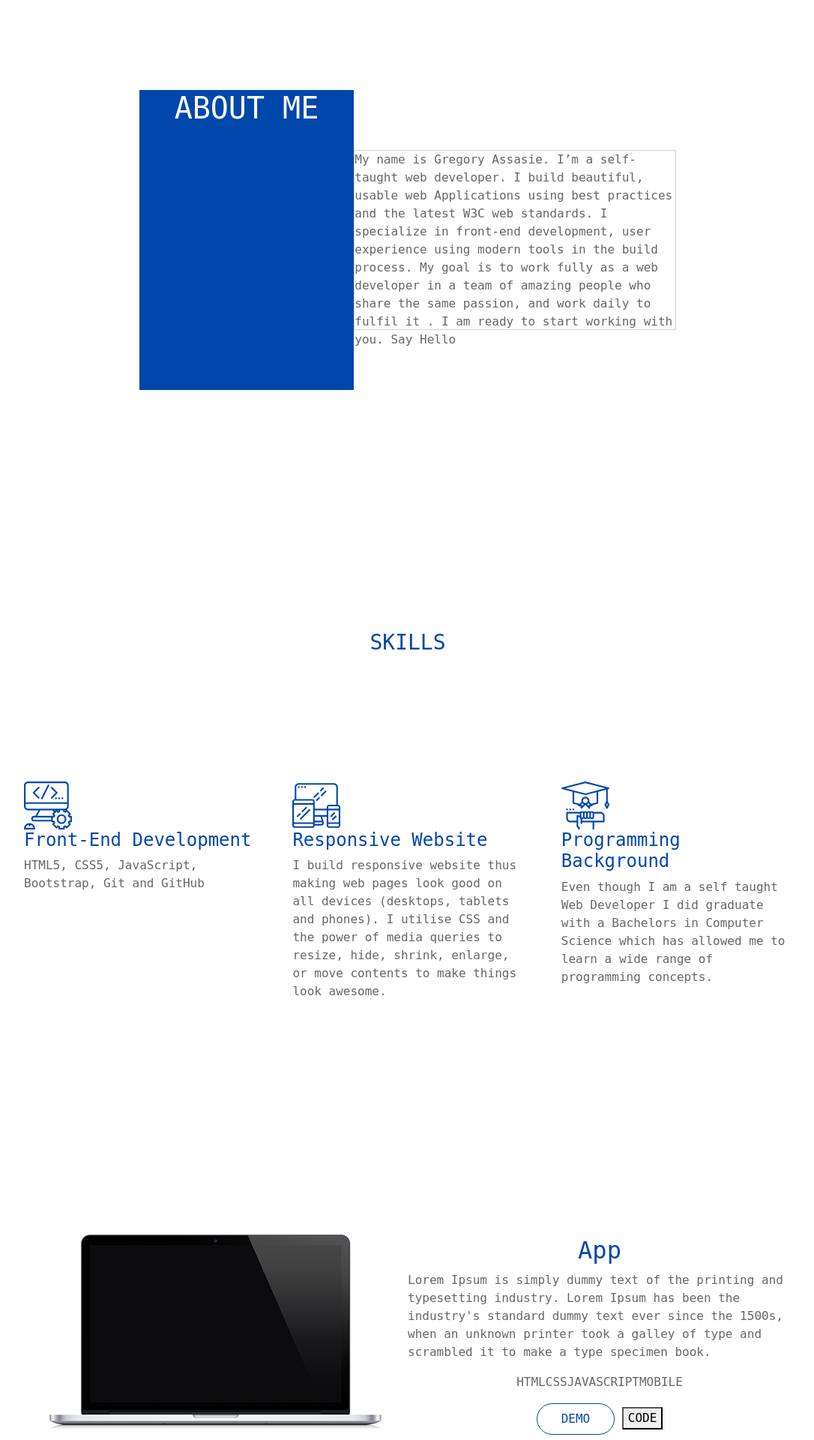
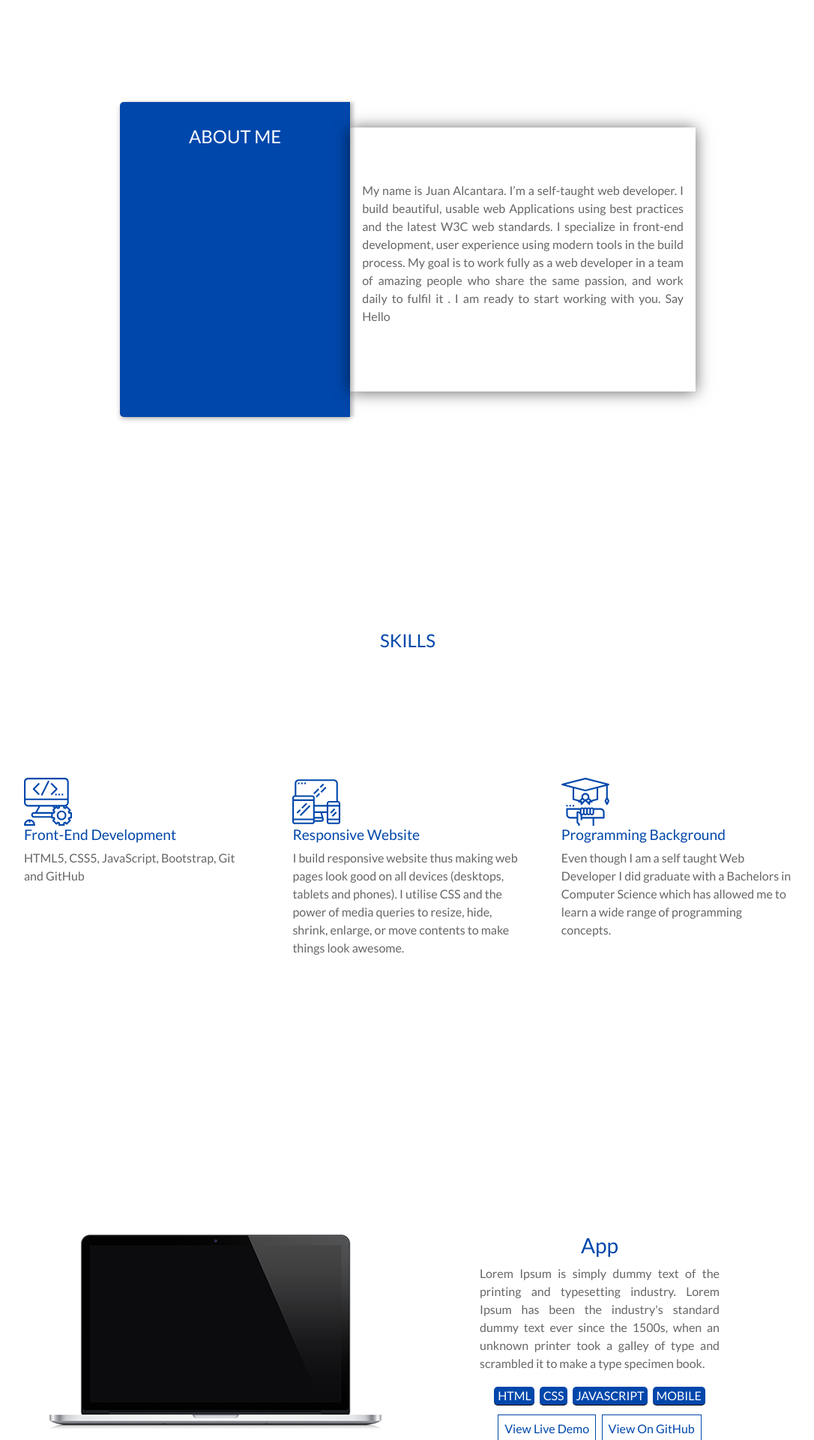
Before and after one commit to JuanInAMillion/juaninamillion.github.io, a PHP site: page / in a window 1280 px wide. Shown: the part 920-2840 px from the top of the page at 75% size, without its empty margins (96-1182 px from the left). Run offline with PHP 8.4, Linux system fonts and the light colour scheme.

Commit message:
worked on the portfolio page

```diff
--- a/index.html
+++ b/index.html
@@ -10,6 +10,7 @@
   <link rel="stylesheet" href="resources/css/reset.css">
   <link rel="stylesheet" href="https://maxcdn.bootstrapcdn.com/font-awesome/4.7.0/css/font-awesome.min.css">
   <link rel="stylesheet" href="https://stackpath.bootstrapcdn.com/bootstrap/4.1.3/css/bootstrap.min.css" integrity="sha384-MCw98/SFnGE8fJT3GXwEOngsV7Zt27NXFoaoApmYm81iuXoPkFOJwJ8ERdknLPMO" crossorigin="anonymous">
+  <link href="https://fonts.googleapis.com/css?family=Lato" rel="stylesheet">
   <link rel="stylesheet" href="resources/css/style.css" />
   <link rel="stylesheet" href="resources/css/responsive.css">
 </head>
@@ -35,7 +36,7 @@
     <div class="site-container">
 
       <div id="contact">
-        <h1 class="name">Juan Alcantara</h1>
+        <h2 class="name">JUAN ALCANTARA</h2>
         <div class="social">
           <a target="_blank" href="https://www.linkedin.com/in/theonlyjuan/" class="fa fa-linkedin-square social-icon"></a>
           <a target="_blank" href="https://github.com/juaninamillion" class="fa fa-github social-icon"></a>
@@ -55,10 +56,10 @@
 
       <div id="profile">
         <div class="left-profile">
-          <h1>ABOUT ME</h1>
+          <h2>ABOUT ME</h2>
         </div>
         <div class="right-profile">
-          <p class="summary">My name is Gregory Assasie. I’m a self-taught web developer. I build beautiful, usable web Applications using best practices and the latest W3C web standards. I specialize in front-end development, user experience using
+          <p class="summary">My name is Juan Alcantara. I’m a self-taught web developer. I build beautiful, usable web Applications using best practices and the latest W3C web standards. I specialize in front-end development, user experience using
             modern tools in the build process. My goal is to work fully as a web developer in a team of amazing people who share the same passion, and work daily to fulfil it . I am ready to start working with you. Say Hello </p>
         </div>
       </div>
@@ -71,24 +72,24 @@
   <section id="skills">
     <div class="site-container">
 
-      <h3>SKILLS</h3>
+      <h4>SKILLS</h4>
       <div id="skill-section">
 
         <div class="skill-container">
           <img class="skill-icons" src="resources/images/coding.svg" alt="front-end">
-          <h4>Front-End Development</h4>
+          <h5>Front-End Development</h5>
           <p>HTML5, CSS5, JavaScript, Bootstrap, Git and GitHub</p>
         </div>
 
         <div class="skill-container">
           <img class="skill-icons" src="resources/images/responsive.svg" alt="responsive">
-          <h4>Responsive Website</h4>
+          <h5>Responsive Website</h5>
           <p>I build responsive website thus making web pages look good on all devices (desktops, tablets and phones). I utilise CSS and the power of media queries to resize, hide, shrink, enlarge, or move contents to make things look awesome.</p>
         </div>
 
         <div class="skill-container">
           <img class="skill-icons" src="resources/images/graduation.svg" alt="front-end">
-          <h4>Programming Background</h4>
+          <h5>Programming Background</h5>
           <p>Even though I am a self taught Web Developer I did graduate with a Bachelors in Computer Science which has allowed me to learn a wide range of programming concepts.</p>
         </div>
 
@@ -109,7 +110,7 @@
             <img src="resources/images/mac.png" alt="project">
           </figure>
           <div class="project-summary">
-            <h2>App</h2>
+            <h3>App</h3>
             <p>Lorem Ipsum is simply dummy text of the printing and typesetting industry. Lorem Ipsum has been the industry's standard dummy text ever since the 1500s, when an unknown printer took a galley of type and scrambled it to make a type
               specimen book.</p>
             <ul class="skill-used">
@@ -119,8 +120,8 @@
               <li>MOBILE</li>
             </ul>
             <div class="code">
-              <button class="btn btn-outline-primary">DEMO</button>
-              <button>CODE</button>
+              <a class="project-btn" href="#">View Live Demo</a>
+              <a class="project-btn" href="#">View On GitHub</a>
             </div>
           </div>
         </div>
@@ -130,7 +131,7 @@
             <img src="resources/images/mac.png" alt="project">
           </figure>
           <div class="project-summary">
-            <h2>App</h2>
+            <h3>App</h3>
             <p>Lorem Ipsum is simply dummy text of the printing and typesetting industry. Lorem Ipsum has been the industry's standard dummy text ever since the 1500s, when an unknown printer took a galley of type and scrambled it to make a type
               specimen book.</p>
             <ul class="skill-used">
@@ -140,8 +141,8 @@
               <li>MOBILE</li>
             </ul>
             <div class="code">
-              <button>DEMO</button>
-              <button>CODE</button>
+              <a class="project-btn" href="#">View Live Demo</a>
+              <a class="project-btn" href="#">View On GitHub</a>
             </div>
           </div>
         </div>
@@ -151,7 +152,7 @@
             <img src="resources/images/mac.png" alt="project">
           </figure>
           <div class="project-summary">
-            <h2>App</h2>
+            <h3>App</h3>
             <p>Lorem Ipsum is simply dummy text of the printing and typesetting industry. Lorem Ipsum has been the industry's standard dummy text ever since the 1500s, when an unknown printer took a galley of type and scrambled it to make a type
               specimen book.</p>
             <ul class="skill-used">
@@ -161,8 +162,8 @@
               <li>MOBILE</li>
             </ul>
             <div class="code">
-              <button>DEMO</button>
-              <button>CODE</button>
+              <a class="project-btn" href="#">View Live Demo</a>
+              <a class="project-btn" href="#">View On GitHub</a>
             </div>
           </div>
         </div>
--- a/resources/css/style.css
+++ b/resources/css/style.css
@@ -2,7 +2,7 @@
 html, body {
   box-sizing: border-box;
   font-size: 16px;
-  font-family: monospace, sans-serif;
+  font-family: 'Lato', sans-serif;
   color: #666
 }
 
@@ -10,18 +10,19 @@ a {
   text-decoration: none;
 }
 
-h2, h3 {
+h3, h4 {
   text-align: center;
   color: rgb(0, 71, 171);
 }
 
-h3 {
+h4 {
   position: relative;
   top: 10rem;
 }
 
-h4 {
+h5 {
   color: rgb(0, 71, 171);
+  font-size: 1.2rem;
 }
 
 .site-container {
@@ -34,14 +35,10 @@ section {
   min-height: 100vh;
 }
 
-#home {
-  background-color: rgb(0, 71, 171);
-}
-
 /* header */
 header {
   background-color: #fff;
-  border-bottom: 1px solid black;
+  box-shadow: 0 10px 6px -7px rgba(0, 0, 0, .59);
   position: fixed;
   height: 5rem;
   width: 100%;
@@ -83,7 +80,12 @@ nav {
 }
 
 /* home */
+#home {
+  background-color: rgb(0, 71, 171);
+}
+
 #contact {
+  color: white;
   display: flex;
   flex-direction: column;
   align-items: center;
@@ -91,16 +93,16 @@ nav {
   width: 60%;
   position: relative;
   top: 20rem;
-  color: white;
 }
 
 .name {
-  font-size: 3rem;
+  font-size: 2rem;
 }
 
 .social-icon {
+  color: white;
   font-size: 1.5rem;
-  color: white;
+  padding: 0 .3rem;
   transition: all 0.5s ease-in;
 }
 
@@ -123,23 +125,38 @@ nav {
   display: flex;
   align-items: center;
   margin: 0 auto;
-  width: 70%;
+  width: 75%;
   position: relative;
-  top: 15rem;
+  top: 16rem;
 }
 
 .left-profile {
   background-color: rgb(0, 71, 171);
+  border-bottom-left-radius: 5px;
+  border-top-left-radius: 5px;
   color: white;
+  height: 26.25rem;
+  width: 40%;
   text-align: center;
-  height: 25rem;
-  width: 40%;
+  box-shadow: 5px 0 4px rgba(0, 0, 0, .16), 0 3px 6px rgba(0, 0, 0, .23);
+}
+
+.left-profile h2 {
+  font-size: 1.5rem;
+  padding: 2rem 0;
 }
 
 .right-profile {
-  border: 1px solid lightgray;
-  height: 15rem;
+  box-shadow: 0 1px 20px 0 rgba(0, 0, 0, .6);
+  display: flex;
+  align-items: center;
+  height: 22rem;
   width: 60%;
+}
+
+.right-profile p {
+  padding: 0 1rem;
+  text-align: justify;
 }
 
 .my-summary {
@@ -179,6 +196,7 @@ nav {
   border-bottom: 1px solid #666;
   margin-bottom: 8rem;
   display: flex;
+  flex-wrap: wrap;
 }
 
 .project-image {
@@ -193,11 +211,37 @@ nav {
   flex-direction: column;
   justify-content: center;
   align-items: center;
+  padding: 0 6rem;
+  text-align: justify;
   width: 50%;
 }
 
 .skill-used {
   display: flex;
+  justify-content: center;
+  flex-wrap: wrap;
+}
+
+.skill-used li {
+  background-color: rgb(0, 71, 171);
+  border-bottom: 1px solid black;
+  border-radius: 5px;
+  color: white;
+  margin: .2rem;
+  padding: 0 .3rem;
+}
+
+.project-btn {
+  outline: 1px solid rgba(0, 71, 171);
+  outline-offset: 0;
+  color: rgb(0, 71, 171);
+  padding: .5rem;
+  margin: 0 .2rem;
+  transition: all 1.25s cubic-bezier(.19, 1, .22, 1);
+}
+
+.project-btn:focus, .project-btn:hover {
+  outline: none;
 }
 
 footer {
```
Also changed, not shown: 1 other file.
